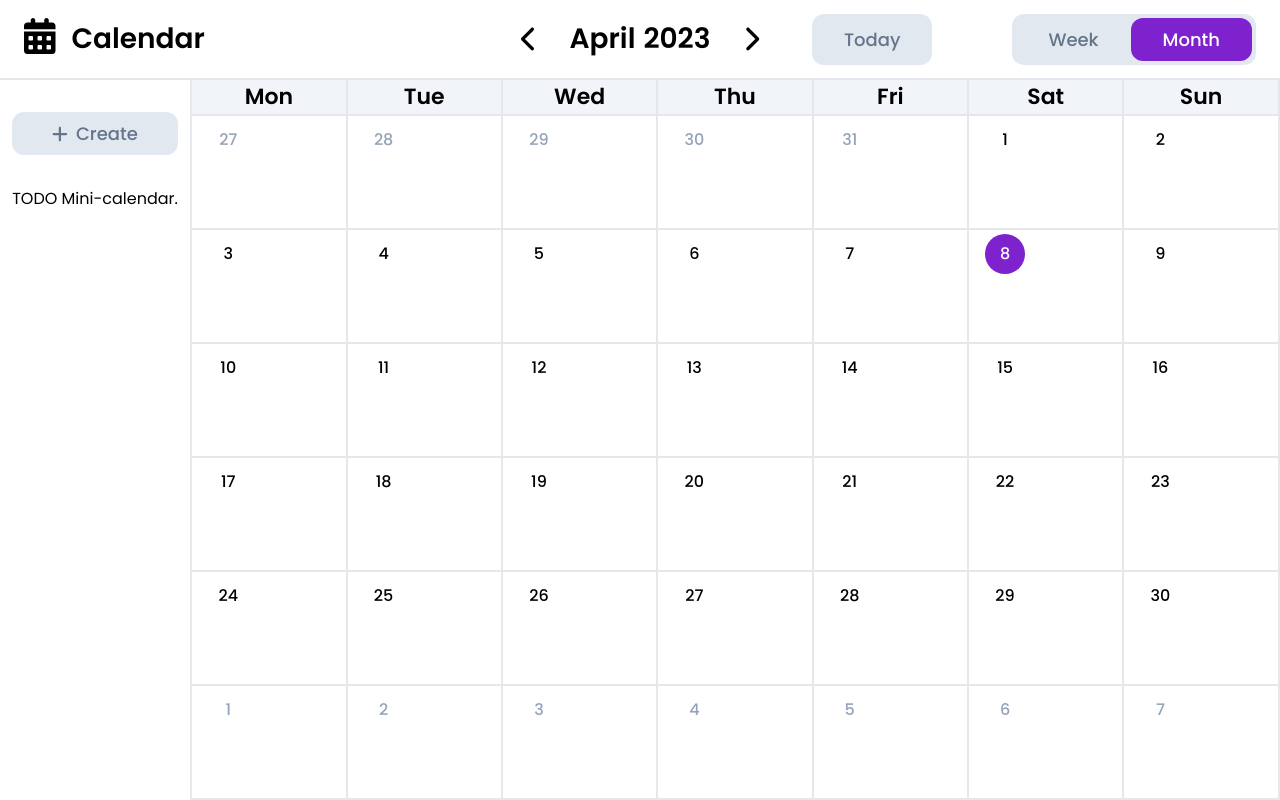
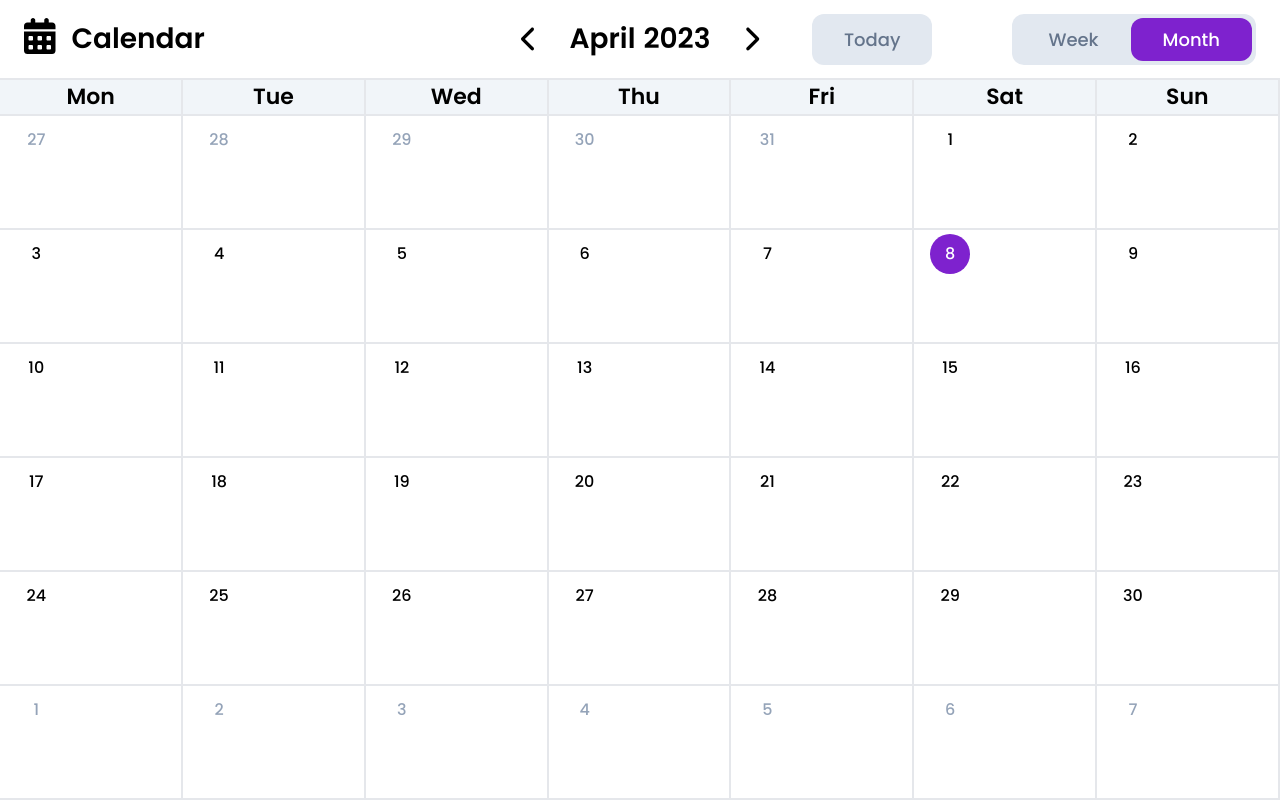
Before and after one commit to itsDaiton/calendar-app, a React (Vite) app: page / in a window 1280 px wide. Built offline with nearby package versions, Linux system fonts and the light colour scheme.

Commit message:
removed sidebar as its no longer nedeed

```diff
--- a/src/App.tsx
+++ b/src/App.tsx
@@ -1,4 +1,4 @@
-import { Calendar, Header, Sidebar } from './components'
+import { Calendar, Header } from './components'
 import { Provider } from 'react-redux'
 import { store } from '../utils/store'
 
@@ -8,10 +8,7 @@ const App = () => {
     <Provider store={store}>
       <div>
         <Header/>
-        <div className='flex flex-row h-[90vh]'>
-          <Sidebar/>
-          <Calendar/>
-        </div>
+        <Calendar/>
       </div>
     </Provider>
   )
--- a/src/components/Calendar.tsx
+++ b/src/components/Calendar.tsx
@@ -121,7 +121,7 @@ const Calendar = () => {
   }
 
   return (
-    <div className='w-[85vw] h-[90vh]'>
+    <div className='w-[100vw] h-[90vh]'>
       <div className={`h-full ${view === 'week' ? 'overflow-scroll' : ''}`}>
         <div className={`flex flex-row justify-center items-center font-poppins font-semibold text-[22px]
         ${view === 'week' ? 'h-[4%]' : 'h-[5%]'}`}
--- a/src/components/Sidebar.tsx
+++ /dev/null
@@ -1,21 +0,0 @@
-import { FontAwesomeIcon } from '@fortawesome/react-fontawesome'
-import { faPlus} from '@fortawesome/free-solid-svg-icons'
-
-const Sidebar = () => {
-  return (
-    <div className='border-r-2 flex justify-center w-[15vw] font-poppins'>
-      <div className='flex flex-col flex-wrap'>
-        <button
-          className='flex items-center justify-center space-x-2 py-2 my-8 text-[18px] text-slate-500 bg-slate-200
-          rounded-xl font-medium select-none'
-        >
-          <FontAwesomeIcon icon={faPlus}/>
-          <span>Create</span>
-        </button>
-        <p className='text-center'>TODO Mini-calendar.</p>
-      </div>
-    </div>
-  )
-}
-
-export default Sidebar
--- a/src/components/index.ts
+++ b/src/components/index.ts
@@ -1,9 +1,7 @@
 import Header from "./Header";
-import Sidebar from "./Sidebar";
 import Calendar from "./Calendar";
 
 export {
     Header,
-    Sidebar,
     Calendar
 }
```
